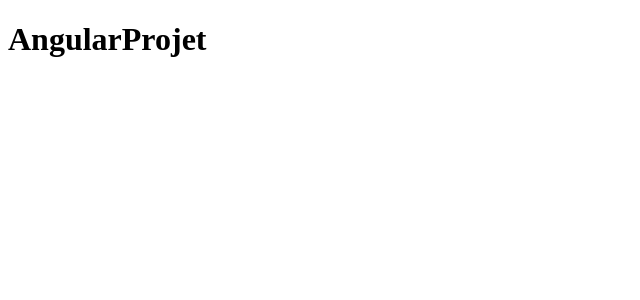
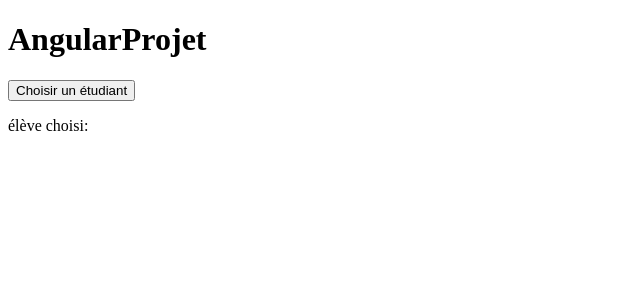
Before and after one commit to danielgonzalez0/WS-Angular-playground, an Angular app: page / in a window 1280 px wide. Shown: the top 300 px of the page, without its empty margins (0-640 px from the left). Built offline with nearby package versions, Linux system fonts and the light colour scheme.

Commit message:
end aka pickviewer

```diff
--- a/src/app/app.component.html
+++ b/src/app/app.component.html
@@ -1 +1,2 @@
 <h1>{{title}}</h1>
+<app-pickviewer/>
--- a/src/app/app.component.ts
+++ b/src/app/app.component.ts
@@ -1,10 +1,11 @@
 import { Component } from '@angular/core';
 import { RouterOutlet } from '@angular/router';
+import { PickviewerComponent } from "./pickviewer/pickviewer.component";
 
 @Component({
   selector: 'app-root',
   standalone: true,
-  imports: [RouterOutlet],
+  imports: [RouterOutlet, PickviewerComponent],
   templateUrl: './app.component.html',
   styleUrl: './app.component.scss'
 })
--- /dev/null
+++ b/src/app/pickviewer/pickviewer.component.html
@@ -0,0 +1,3 @@
+<button (click)="pickReviewer()">Choisir un étudiant</button>
+
+<p>élève choisi: {{pickViewer}}</p>
--- /dev/null
+++ b/src/app/pickviewer/pickviewer.component.ts
@@ -0,0 +1,49 @@
+import { Component } from '@angular/core';
+interface Sudent {
+  name: string;
+  hasReviewed: boolean;
+}
+
+@Component({
+  selector: 'app-pickviewer',
+  standalone: true,
+  imports: [],
+  templateUrl: './pickviewer.component.html',
+  styleUrl: './pickviewer.component.scss',
+})
+export class PickviewerComponent {
+  private students: Sudent[] = [
+    { name: 'Alice', hasReviewed: false },
+    { name: 'Bob', hasReviewed: false },
+    { name: 'Charlie', hasReviewed: false },
+    { name: 'David', hasReviewed: false },
+  ];
+
+  public pickViewer: string = '';
+
+  public setAllSutdentsReviewed(): void {
+    this.students.forEach((student) => {
+      student.hasReviewed = false;
+    });
+  }
+
+  public getStudentByName(name: string): Sudent | undefined {
+    return this.students.find((student) => student.name === name);
+  }
+
+  public pickReviewer(): void {
+    const studentsToPick = this.students.filter(
+      (student) => !student.hasReviewed
+    );
+
+    const randomIndex = Math.floor(Math.random() * studentsToPick.length);
+    const studentToPick = studentsToPick[randomIndex];
+    const student = this.getStudentByName(studentToPick.name);
+    if (student) student.hasReviewed = true;
+
+    if (studentsToPick.length === 1) this.setAllSutdentsReviewed();
+    console.log('students', this.students);
+
+    this.pickViewer = studentToPick.name;
+  }
+}
```
Also changed, not shown: src/app/pickviewer/pickviewer.component.scss (added), 1 other file (tests, documents, lock files or other folders).
